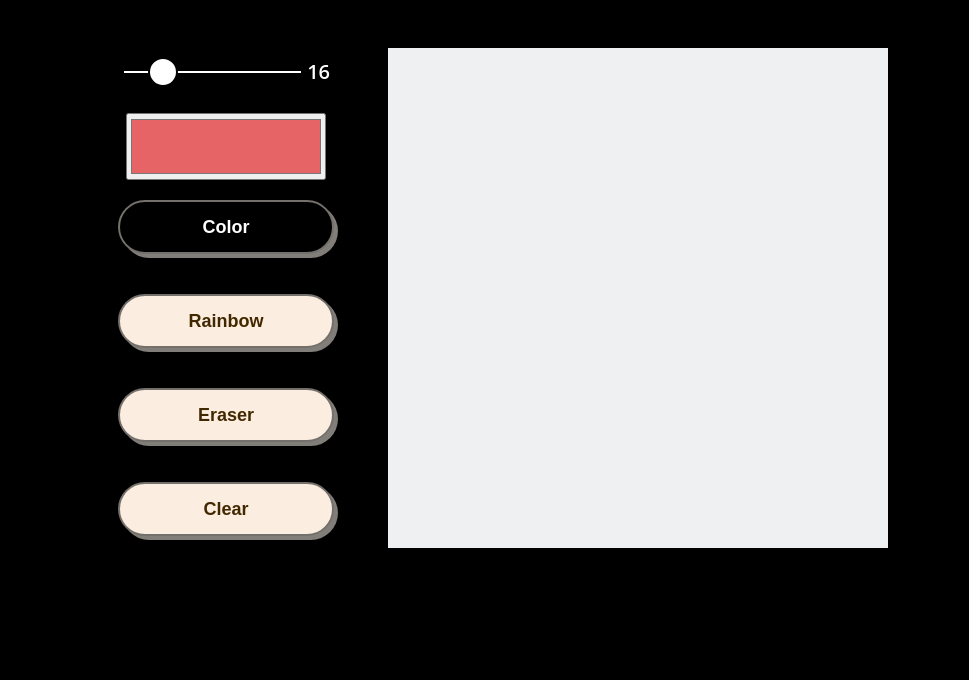
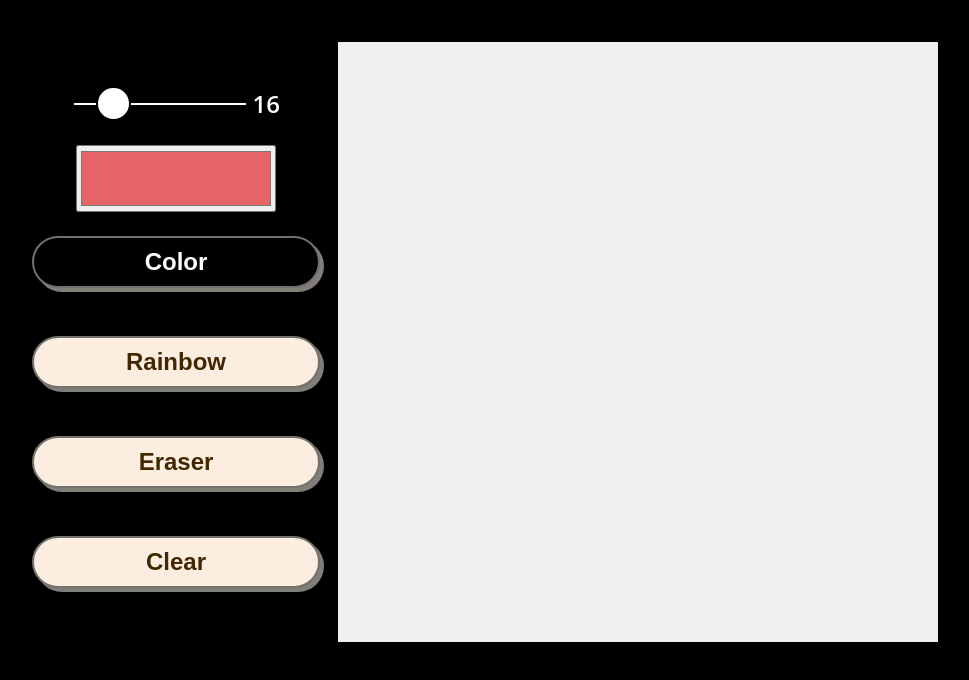
Before and after one commit to MrMouga/Etch-a-Sketch, a plain HTML site: page index.html in a window 1280 px wide. Shown: the part 120-800 px from the top of the page, without its empty margins (130-1099 px from the left). Drawn offline with Linux system fonts and the light colour scheme.

Commit message:
add media queries for responsiveness

```diff
--- a/main.js
+++ b/main.js
@@ -18,7 +18,7 @@ createDiv();
 button();
 buttonListener();
 colorPickerListener();
-//slider();
+
 
 document.body.addEventListener("mousedown", function(){
     mouseDown='true';})
--- a/style.css
+++ b/style.css
@@ -13,14 +13,32 @@ body{
 
 #divContainer{
     display: grid;
-    width: 500px;
-    height: 500px;
+    width: 600px;
+    height: 600px;
     border: 2px solid black;
     background-color:#EEF0F2;
 
 
 }
 
+
+
+@media (min-width:2000px){
+    #divContainer{width:800px; height:800px}
+    }
+
+@media (min-width:2500px){
+    #divContainer{width:1000px; height:1100px}
+    }
+
+
+@media (min-width:3000px){
+    #divContainer{width:1200px; height:1200px}
+    }
+
+    @media (min-width:4000px){
+        #divContainer{width:1300px; height:1300px}
+        }
 
 .div-item:hover{
     background-color: red;
@@ -36,15 +54,15 @@ h1{
 button {
   background-color: #fbeee0;
   border: 2px solid #74716c;
-  border-radius: 30px;
+  border-radius: 3em;
   box-shadow: #817d78 4px 4px 0 0;
   color: #422800;
   cursor: pointer;
   display: inline-block;
   font-weight: 600;
-  font-size: 18px;
-  padding: 0 18px;
-  line-height: 50px;
+  font-size: 1.5em;
+  padding: 0 1em;
+  line-height: 2em;
   text-align: center;
   text-decoration: none;
   user-select: none;
@@ -83,7 +101,7 @@ button:focus, button:active, button.selected{
 }
 
 button{
-    margin:20px;
+    margin:1em;
     min-width:12em;
 }
 
@@ -105,7 +123,7 @@ input[type='color'] {
     margin-bottom:5%;
     }
     .slider p {
-    font-size: 20px;
+    font-size: 1.5em;
     font-weight: 600;
     font-family: Open Sans;
     padding-left: 0.2em;
@@ -113,7 +131,7 @@ input[type='color'] {
     }
     .slider input[type="range"] {
     -webkit-appearance:none !important;
-    width: 420px;
+    width: 18em;
     height: 2px;
     background: rgb(255, 255, 255);
     border: none;
@@ -121,8 +139,8 @@ input[type='color'] {
     }
     .slider input[type="range"]::-webkit-slider-thumb {
     -webkit-appearance: none !important;
-    width: 30px;
-    height:30px;
+    width: 2.6em;
+    height:2.6em;
     background: rgb(255, 255, 255);
     border: 2px solid black;
     border-radius: 50%;
```
